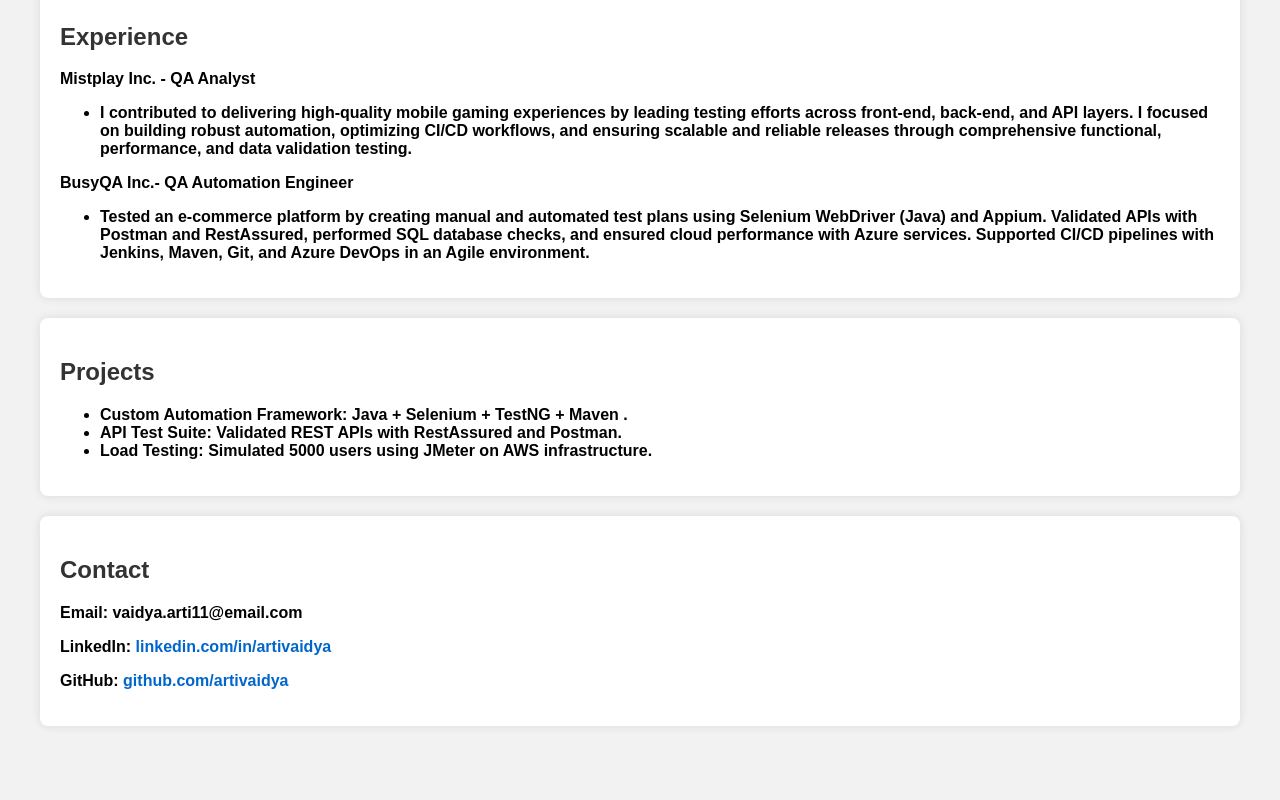
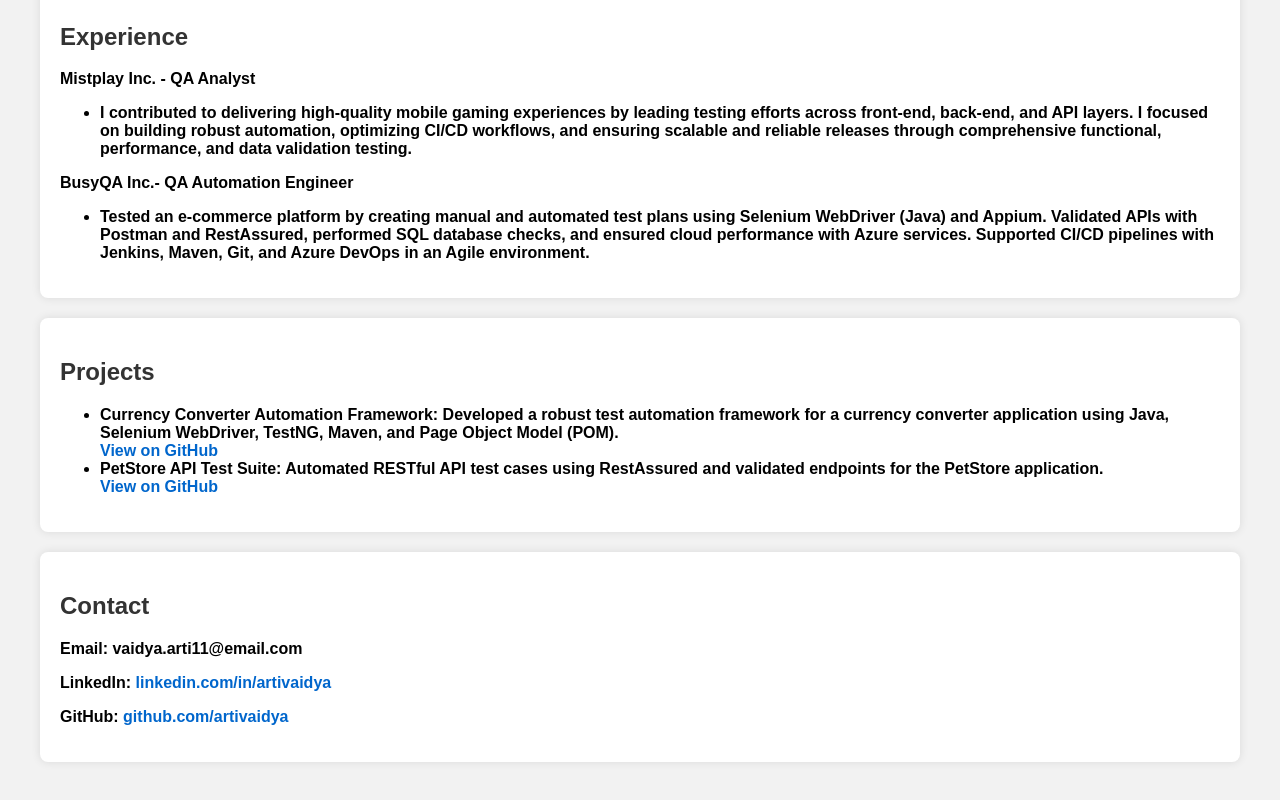
Before and after one commit to artivaidya/Portfolio, a plain HTML site: page index.html in a window 1280 px wide. Shown: the part 786-1586 px from the top of the page. Before the commit the page ends 1552 px from the top, so only its background shows below. Drawn offline with Linux system fonts and the light colour scheme.

Commit message:
Resolved merge conflict

```diff
--- a/index.html
+++ b/index.html
@@ -57,9 +57,19 @@
   <div class="section">
     <h2>Projects</h2>
     <ul>
-      <li><strong>Custom Automation Framework:</strong> Java + Selenium + TestNG + Maven .</li>
-      <li><strong>API Test Suite:</strong> Validated REST APIs with RestAssured and Postman.</li>
-      <li><strong>Load Testing:</strong> Simulated 5000 users using JMeter on AWS infrastructure.</li>
+
+		<li>
+		      <strong>Currency Converter Automation Framework:</strong>
+		      Developed a robust test automation framework for a currency converter application using Java, Selenium WebDriver, TestNG, Maven, and Page Object Model (POM).
+		      <br>
+		      <a href="https://github.com/artivaidya/CurrencyConverter-POM-Selenium-Java" target="_blank">View on GitHub</a>
+		    </li>
+		    <li>
+		      <strong>PetStore API Test Suite:</strong>
+		      Automated RESTful API test cases using RestAssured and validated endpoints for the PetStore application.
+		      <br>
+		      <a href="https://github.com/artivaidya/API_Automation-framwork" target="_blank">View on GitHub</a>
+		    </li>
     </ul>
   </div>
 
```
Also changed, not shown: 2 other files.
